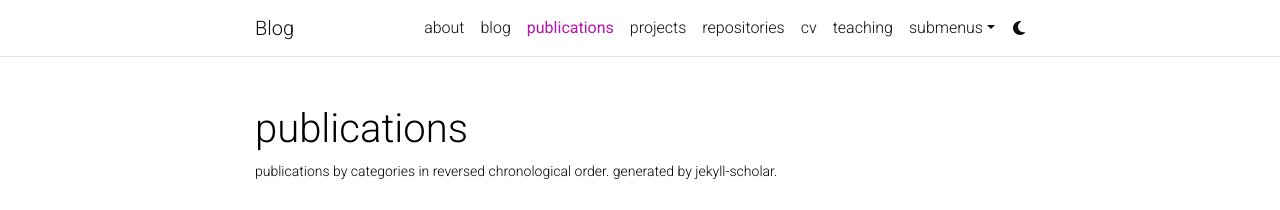
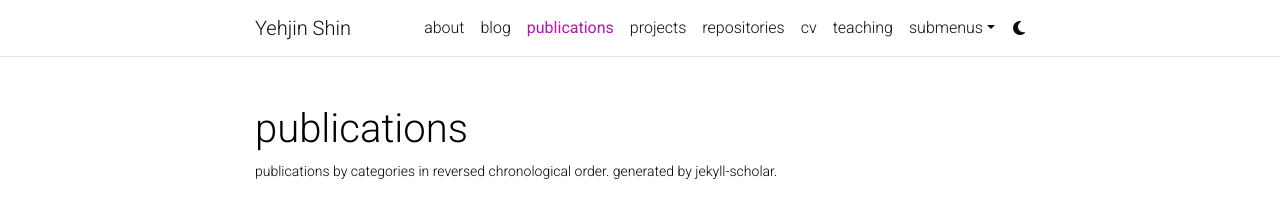
Before and after one commit to yehjin-shin/yehjin-shin.github.io, a Jekyll site: the page built from _pages/publications.md, in a window 1280 px wide. Shown: the top 210 px of the page. Built offline with Jekyll 4.4.1, drawn with Linux system fonts in a browser that asks for light colours; comment, search, counter and statistics services are not loaded; a style sheet for code colours, icons or effects is not loaded; grey boxes are pictures that could not be loaded.

Commit message:
[CHORE] edit baseurl

```diff
--- a/_config.yml
+++ b/_config.yml
@@ -2,7 +2,7 @@
 # Site settings
 # -----------------------------------------------------------------------------
 
-title: Blog # the website title (if blank, full name will be used instead)
+title: Yehjin Shin # the website title (if blank, full name will be used instead)
 first_name: Yehjin
 middle_name:
 last_name: Shin
@@ -19,7 +19,7 @@
 icon: ⚛️  # the emoji used as the favicon (alternatively, provide image name in /assets/img/)
 
 url: https://yehjin-shin.github.io # the base hostname & protocol for your site
-baseurl: /al-folio # the subpath of your site, e.g. /blog/
+baseurl: /blog/ # the subpath of your site, e.g. /blog/
 last_updated: false # set to true if you want to display last updated in the footer
 impressum_path:  # set to path to include impressum link in the footer, use the same path as permalink in a page, helps to conform with EU GDPR
 
```
